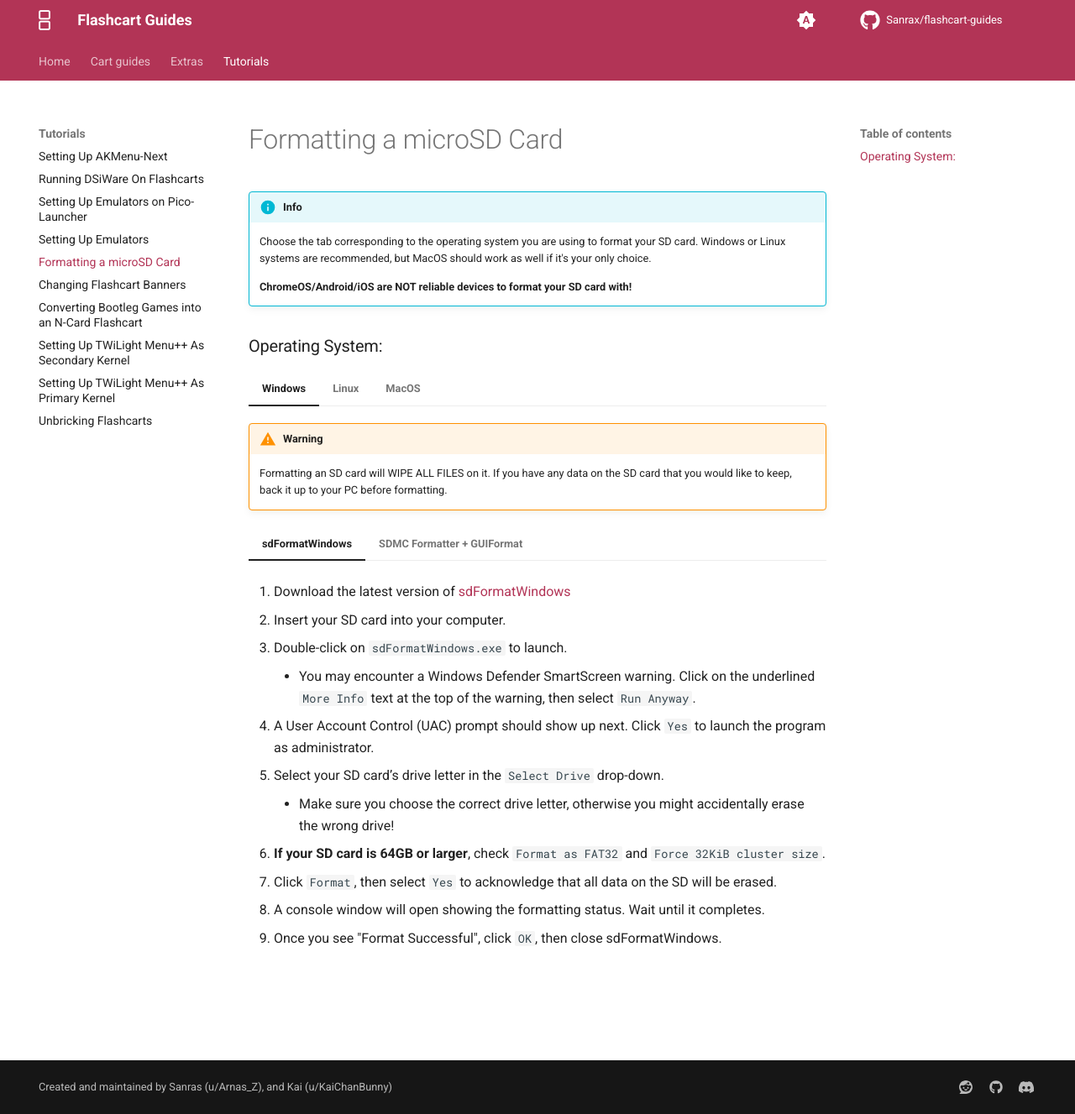
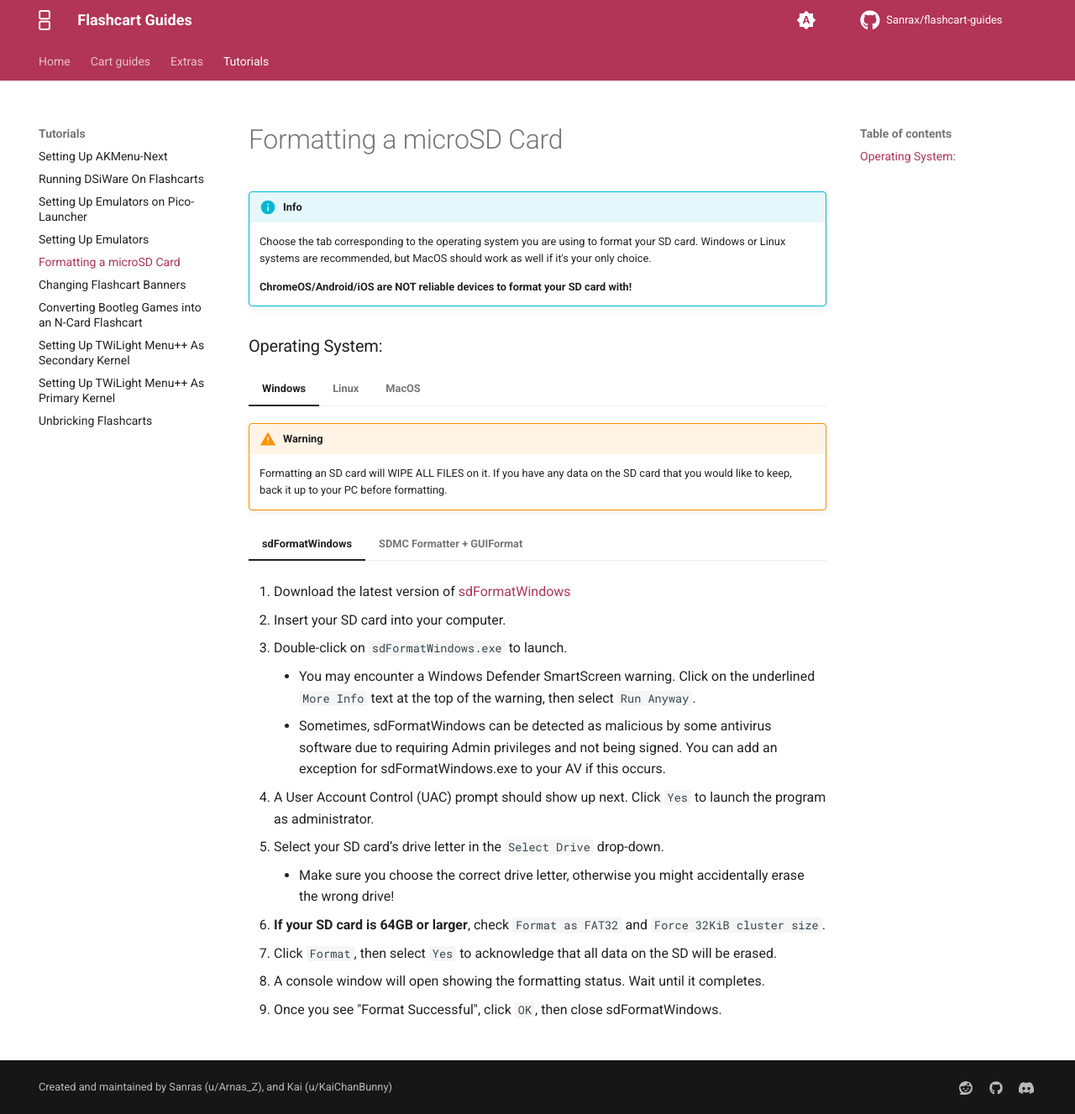
Before and after one commit to Sanrax/flashcart-guides, an MkDocs documentation site: the page built from docs/tutorials/formatting.md, in a window 1280 px wide and 1327 px high. Shown: the whole window at 84% size. Built offline with MkDocs 1.6.1 and Material for MkDocs 9.7.7, drawn with Linux system fonts in a browser that asks for light colours; comment, search, counter and statistics services are not loaded.

Commit message:
Update sdFormatWindows info in formatting tutorial

```diff
--- a/docs/tutorials/formatting.md
+++ b/docs/tutorials/formatting.md
@@ -26,6 +26,7 @@
 
         1. Double-click on `sdFormatWindows.exe` to launch.
             - You may encounter a Windows Defender SmartScreen warning. Click on the underlined `More Info` text at the top of the warning, then select `Run Anyway`.
+            - Sometimes, sdFormatWindows can be detected as malicious by some antivirus software due to requiring Admin privileges and not being signed. You can add an exception for sdFormatWindows.exe to your AV if this occurs.
 
         1. A User Account Control (UAC) prompt should show up next. Click `Yes` to launch the program as administrator.
 
```
